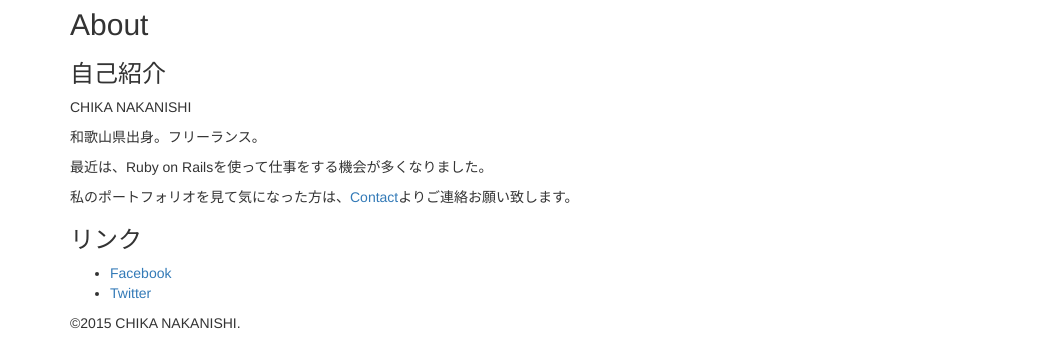
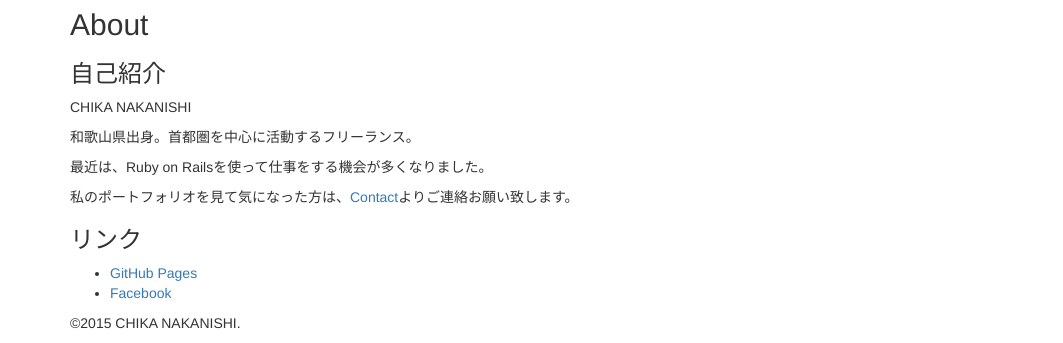
Before and after one commit to nowanowasora/nowanowasora.github.io, a plain HTML site: page index.html in a window 1280 px wide. Shown: the part 821-1164 px from the top of the page, without its empty margins (0-1063 px from the left). Drawn offline with nearby package versions, Linux system fonts and the light colour scheme.

Commit message:
commit message

```diff
--- a/index.html
+++ b/index.html
@@ -7,7 +7,9 @@
     <title>
         Anesthesiologist | CHIKA NAKANISHI
     </title>
-    <link href="https://maxcdn.bootstrapcdn.com/bootstrap/3.3.5/css/bootstrap.min.css" rel="stylesheet">
+    <link rel="stylesheet" href="//maxcdn.bootstrapcdn.com/bootstrap/3.3.4/css/bootstrap.min.css">
+    <script src="//ajax.googleapis.com/ajax/libs/jquery/1.11.2/jquery.min.js"></script>
+    <script src="//maxcdn.bootstrapcdn.com/bootstrap/3.3.4/js/bootstrap.min.js"></script>
   </head>
   <body>
     <header>
@@ -28,13 +30,13 @@
             <h2>About</h2>
             <h3>自己紹介</h3>
             <p>CHIKA NAKANISHI</p>
-            <p>和歌山県出身。フリーランス。</p>
+            <p>和歌山県出身。首都圏を中心に活動するフリーランス。</p>
             <p>最近は、<span class="blue">Ruby on Rails</span>を使って仕事をする機会が多くなりました。</p>
             <p>私のポートフォリオを見て気になった方は、<a href="contact.html">Contact</a>よりご連絡お願い致します。</p>
             <h3>リンク</h3>
             <ul>
-                <li><a href="https://www.facebook.com/tarokirameki" target="_blank">Facebook</a></li>
-                <li><a href="https://twitter.com/tarokirameki"target="_blank">Twitter</a></li>
+                <li><a href="https://nowanowasora.github.io/"target="_blank">GitHub Pages</a></li>
+                <li><a href="https://www.facebook.com/Chika Nakanishi" target="_blank">Facebook</a></li>
             </ul>
         </section>
         <footer>
```
